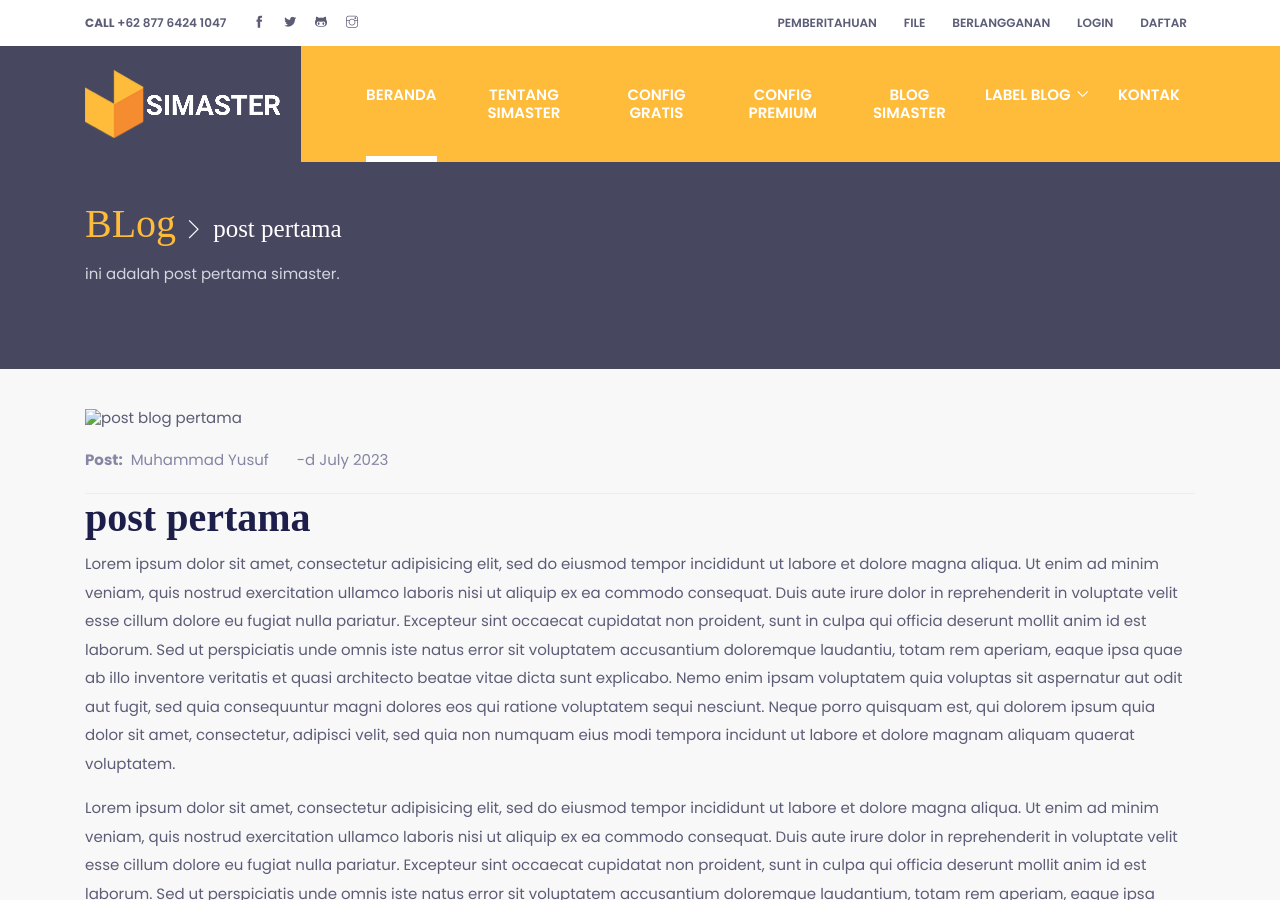
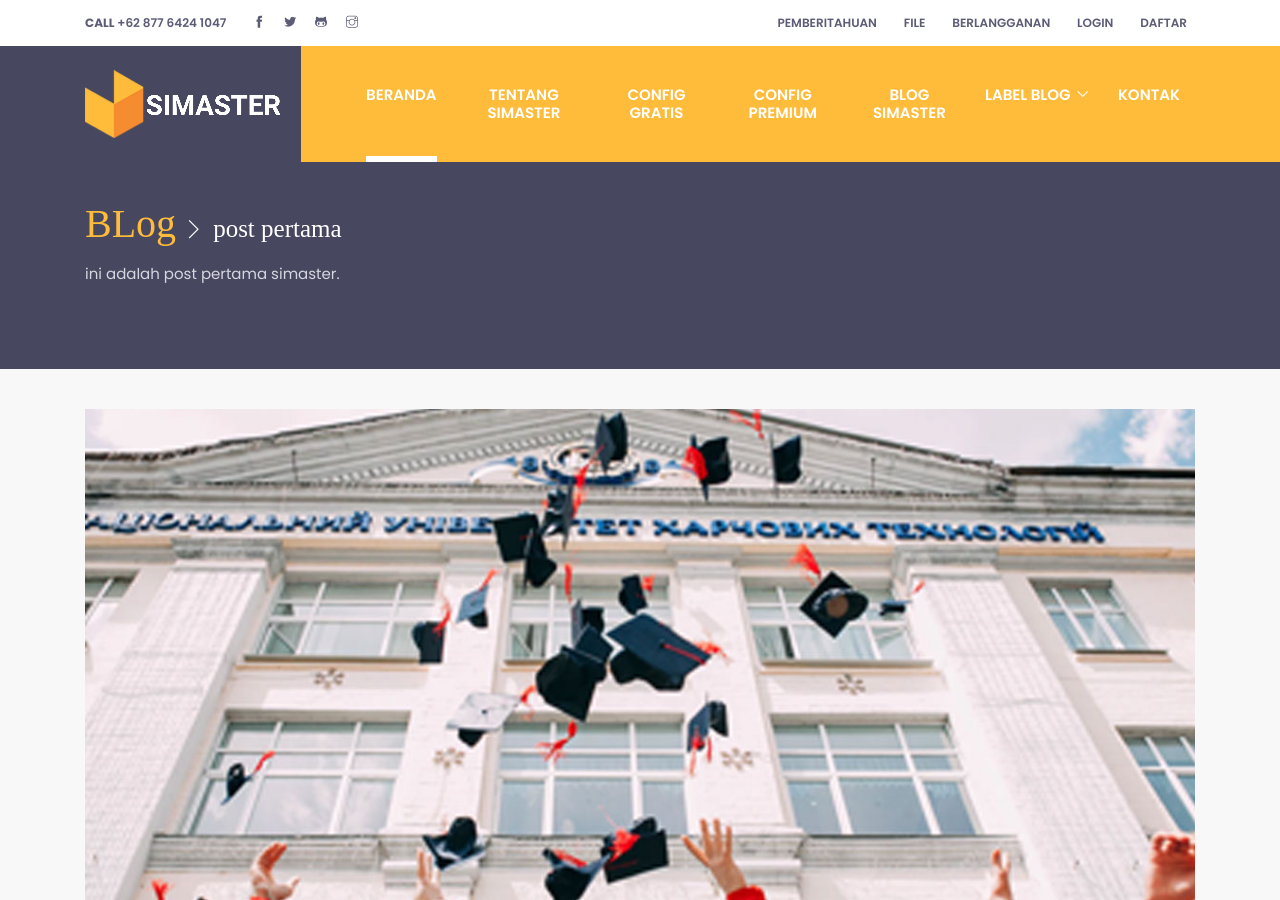
Before and after one commit to mwnsofficial/simastertutorials.github.io, a Jekyll site: the page built from _posts/2023-07-20-post-pertama.md, in a window 1280 px wide and 900 px high. Built offline with Jekyll 4.4.1, drawn with Linux system fonts in a browser that asks for light colours; some web fonts are replaced.

Commit message:
Update post.html

```diff
--- a/_layouts/post.html
+++ b/_layouts/post.html
@@ -22,7 +22,7 @@ layout: default
   <div class="container">
     <div class="row">
       <div class="col-12 mb-4">
-        <img src="{{ page.image }}" alt="{{ page.image-alt }}" class="img-fluid w-100">
+        <img src="/{{ page.image }}" alt="{{ page.image-alt }}" class="img-fluid w-100">
       </div>
       <div class="col-12">
         <ul class="list-inline">
```
